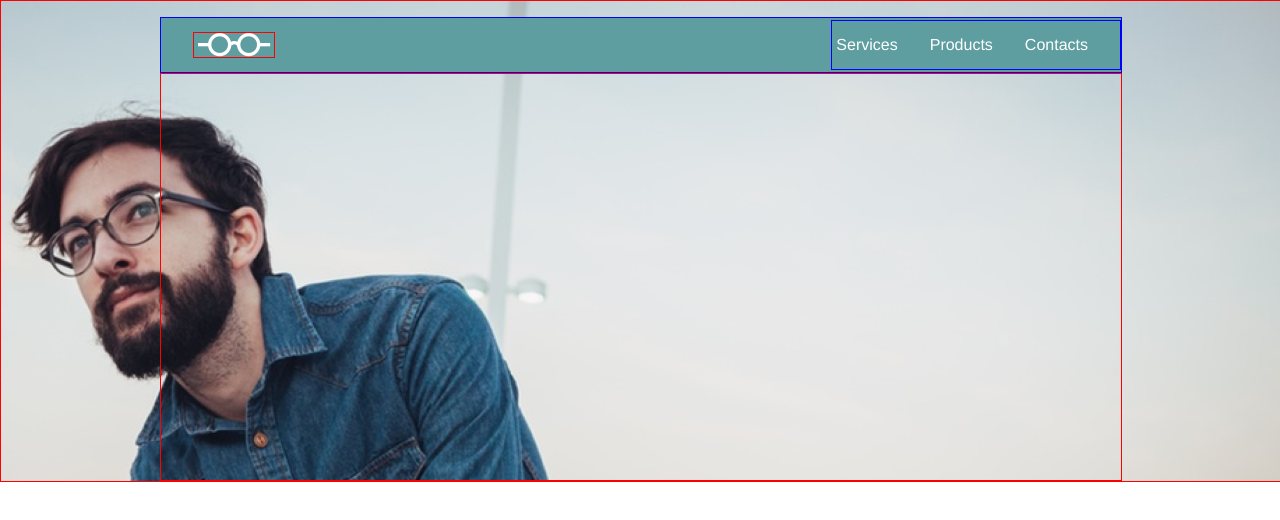
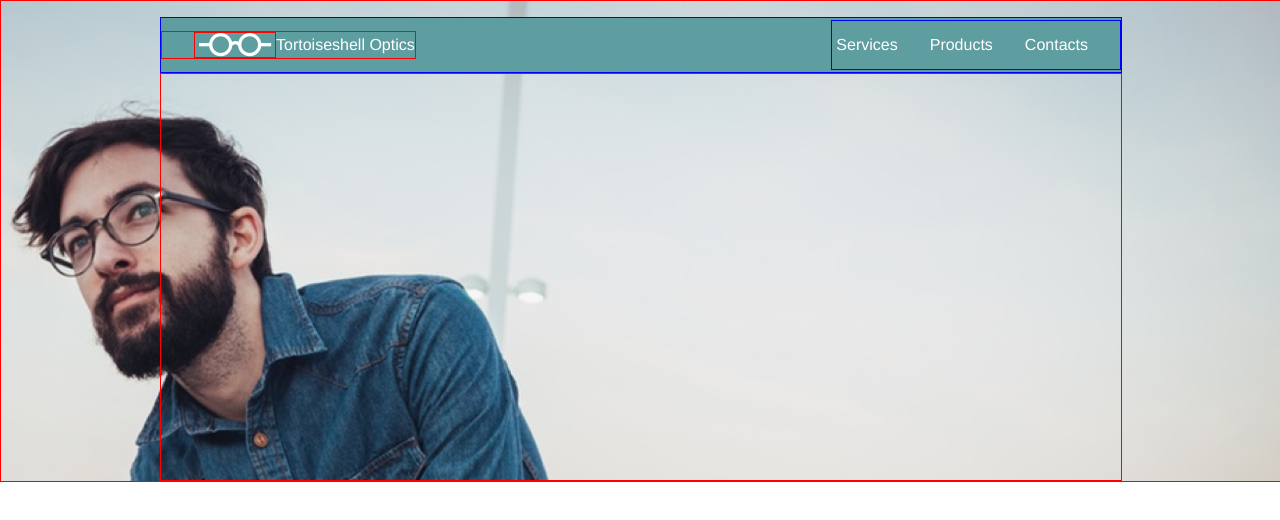
Before and after one commit to learningtocodemycat/tortoiseshell_optics, a plain HTML site: page index.html in a window 1280 px wide. Drawn offline with Linux system fonts and the light colour scheme.

Commit message:
slight changes to phase 1

```diff
--- a/index.html
+++ b/index.html
@@ -10,7 +10,14 @@
 <div class="firstholder">
 
 <div class="topbar">
+  <div class="placeholder">
+
+
   <div class="logo">
+</div>
+<div class="titlez">
+  <p>Tortoiseshell Optics</p>
+</div>
 </div>
 <div class="navbar">
   <div class="services">
--- a/resources/css/style.css
+++ b/resources/css/style.css
@@ -37,6 +37,15 @@ line-height: 1.4;}
   background-repeat: no-repeat;
   background-size: contain;
   margin-left: 2rem;
+}
+
+.placeholder{
+  display: flex;
+  border: 1px solid red;
+  color: white;
+  font-family: helvetica;
+  font-size: 1rem;
+  align-items: center;
 }
 
 .navbar{
@@ -82,7 +91,7 @@ line-height: 1.4;}
 @media only screen and (max-width:960px){
 .topbar{margin-top: 0rem; max-width: 100%;}
 .navbar, .middlesection{max-width: 100%;}
-.firstholder{background-position:center; max-width: 100%;}
+.firstholder{background-position:stretch;max-width: 100%; height: 22rem;}
 
 
 }
```
